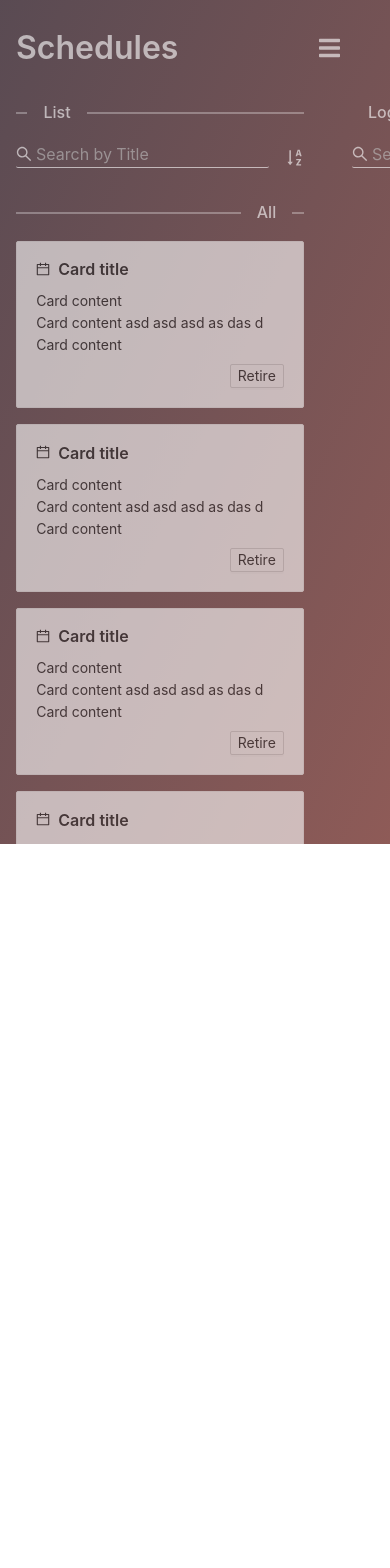
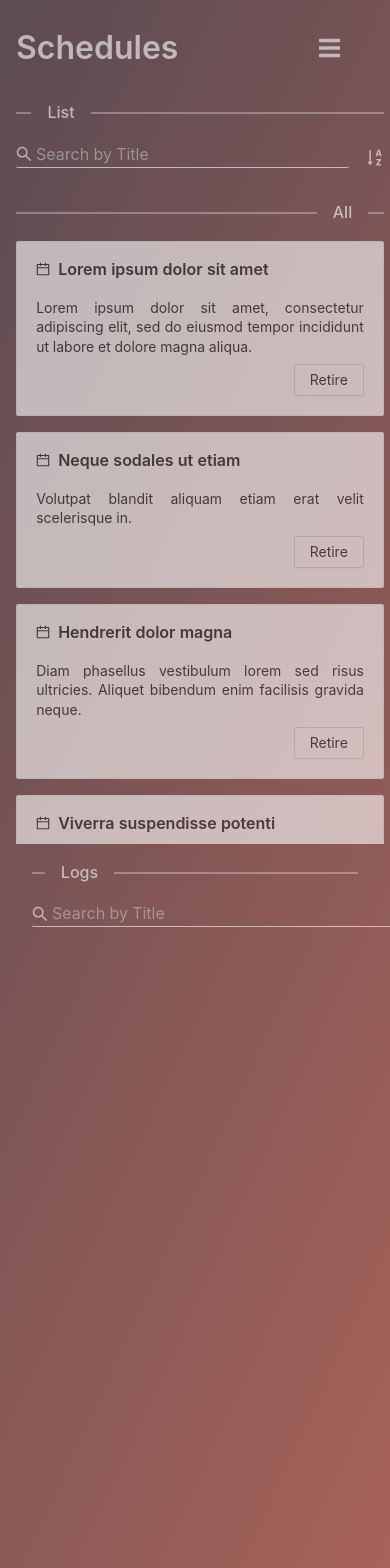
Before and after one commit to TelmoAlexandre/blue_prism_2021, a React (Create React App) app: page / in a window 390 px wide. Shown: the top 1568 px of the page. Before the commit the page ends 844 px from the top, so only its background shows below. Built offline with nearby package versions, Linux system fonts and the light colour scheme; data requests are answered from the project's data file.

Commit message:
Implemented schedule API requests. Optimized CSS for mobile.

```diff
--- a/data/db.json
+++ b/data/db.json
@@ -3,47 +3,56 @@
     {
       "id": 1,
       "title": "Lorem ipsum dolor sit amet",
-      "description": "Lorem ipsum dolor sit amet, consectetur adipiscing elit, sed do eiusmod tempor incididunt ut labore et dolore magna aliqua."
+      "description": "Lorem ipsum dolor sit amet, consectetur adipiscing elit, sed do eiusmod tempor incididunt ut labore et dolore magna aliqua.",
+      "retired": false
     },
     {
       "id": 2,
       "title": "Neque sodales ut etiam",
-      "description": "Volutpat blandit aliquam etiam erat velit scelerisque in."
+      "description": "Volutpat blandit aliquam etiam erat velit scelerisque in.",
+      "retired": false
     },
     {
       "id": 3,
       "title": "Hendrerit dolor magna",
-      "description": "Diam phasellus vestibulum lorem sed risus ultricies. Aliquet bibendum enim facilisis gravida neque."
+      "description": "Diam phasellus vestibulum lorem sed risus ultricies. Aliquet bibendum enim facilisis gravida neque.",
+      "retired": false
     },
     {
       "id": 4,
       "title": "Viverra suspendisse potenti",
-      "description": "Convallis a cras semper auctor neque vitae. Eleifend quam adipiscing vitae proin."
+      "description": "Convallis a cras semper auctor neque vitae. Eleifend quam adipiscing vitae proin.",
+      "retired": false
     },
     {
       "id": 5,
       "title": "Nec sagittis aliquam",
-      "description": "Adipiscing tristique risus nec feugiat in. Adipiscing bibendum est ultricies integer quis."
+      "description": "Adipiscing tristique risus nec feugiat in. Adipiscing bibendum est ultricies integer quis.",
+      "retired": false
     },
     {
       "id": 6,
       "title": "Aliquam sem fringilla",
-      "description": "Morbi quis commodo odio aenean sed adipiscing diam donec adipiscing."
+      "description": "Morbi quis commodo odio aenean sed adipiscing diam donec adipiscing.",
+      "retired": false
     },
     {
       "id": 7,
       "title": "Lorem mollis aliquam",
-      "description": "Sed id semper risus in. Cursus turpis massa tincidunt dui ut ornare."
+      "description": "Sed id semper risus in. Cursus turpis massa tincidunt dui ut ornare.",
+      "retired": false
     },
     {
       "id": 8,
       "title": "Augue lacus viverra vitae",
-      "description": "Placerat in egestas erat imperdiet sed euismod."
+      "description": "Placerat in egestas erat imperdiet sed euismod.",
+      "retired": false
     },
     {
       "id": 9,
       "title": "Ligula ullamcorper malesuada",
-      "description": "Amet purus gravida quis blandit turpis cursus in."
+      "description": "Amet purus gravida quis blandit turpis cursus in.",
+      "retired": false
     }
   ]
 }
--- a/package.json
+++ b/package.json
@@ -15,6 +15,7 @@
     "@types/react": "^17.0.10",
     "@types/react-dom": "^17.0.7",
     "antd": "^4.16.2",
+    "lodash": "^4.17.21",
     "node-sass": "^6.0.0",
     "react": "^17.0.2",
     "react-dom": "^17.0.2",
@@ -73,6 +74,7 @@
     "useTabs": false
   },
   "devDependencies": {
+    "@types/lodash": "^4.14.170",
     "@webpack-cli/generators": "^2.2.0",
     "concurrently": "^6.2.0",
     "json-server": "^0.16.3",
--- a/src/components/ScheduleCardsSider/ScheduleCardsList/ScheduleCard/RetireButton/index.tsx
+++ b/src/components/ScheduleCardsSider/ScheduleCardsList/ScheduleCard/RetireButton/index.tsx
@@ -3,6 +3,7 @@ import React from "react";
 import styles from "./styles.module.scss";
 
 interface IProps {
+  retired: boolean | undefined;
   handleRetire(event: React.MouseEvent<HTMLElement, MouseEvent> | undefined): void;
 }
 
@@ -23,7 +24,7 @@ export default function RetireButton({ handleRetire }: IProps) {
         okText="Yes"
         cancelText="No"
       >
-        <Button type="default" size="small" onClick={handleRetire}>
+        <Button type="default" size="middle" onClick={handleRetire}>
           Retire
         </Button>
       </Popconfirm>
--- a/src/components/ScheduleCardsSider/ScheduleCardsList/ScheduleCard/index.tsx
+++ b/src/components/ScheduleCardsSider/ScheduleCardsList/ScheduleCard/index.tsx
@@ -1,16 +1,18 @@
 import { CalendarOutlined, SettingOutlined } from "@ant-design/icons";
 import { Button, Card, Divider, Skeleton } from "antd";
 import React from "react";
+import { ISchedule } from "../../../../types/ISchedule";
 import RetireButton from "./RetireButton";
 import styles from "./styles.module.scss";
 
 interface IProps {
-  loading: boolean;
+  schedule?: ISchedule | undefined;
+  loading?: boolean;
 }
 
 const { Meta } = Card;
 
-export default function ScheduleCard({ loading }: IProps) {
+export default function ScheduleCard({ schedule, loading }: IProps) {
   const onClickCard = () => {
     alert("TODO");
   };
@@ -30,14 +32,12 @@ export default function ScheduleCard({ loading }: IProps) {
       style={{ width: "100%" }}
       hoverable
     >
-      <Skeleton loading={loading} avatar active>
-        <Meta className={styles.meta} avatar={<CalendarOutlined />} title="Card title" />
-        <p>Card content</p>
-        <p>Card content asd asd asd as das d</p>
-        <p>Card content</p>
+      <Skeleton loading={loading || schedule === undefined} avatar active>
+        <Meta className={styles.meta} avatar={<CalendarOutlined />} title={schedule?.title} />
+        <p className={styles.description}>{schedule?.description}</p>
 
         <div className={styles.footer}>
-          <RetireButton handleRetire={handleRetire} />
+          <RetireButton retired={schedule?.retired} handleRetire={handleRetire} />
         </div>
       </Skeleton>
     </Card>
--- a/src/components/ScheduleCardsSider/ScheduleCardsList/ScheduleCard/styles.module.scss
+++ b/src/components/ScheduleCardsSider/ScheduleCardsList/ScheduleCard/styles.module.scss
@@ -4,7 +4,7 @@
   }
 
   .meta {
-    margin-bottom: 0.5rem;
+    margin-bottom: 1rem;
 
     :global {
       .ant-card-meta-avatar {
@@ -17,6 +17,13 @@
     }
   }
 
+  .description {
+    width: "90%";
+    text-align: justify;
+    text-justify: inter-word;
+    line-height: 1.2rem;
+  }
+
   .footer {
     margin-top: 0.5rem;
     display: flex;
--- a/src/components/ScheduleCardsSider/ScheduleCardsList/index.tsx
+++ b/src/components/ScheduleCardsSider/ScheduleCardsList/index.tsx
@@ -1,21 +1,21 @@
+import _ from "lodash";
 import React, { useEffect, useState } from "react";
+import { ISchedule } from "../../../types/ISchedule";
 import ScheduleCard from "./ScheduleCard";
 
-interface IProps {}
+interface IProps {
+  schedules: ISchedule[] | undefined;
+  loading?: boolean;
+}
 
-export default function ScheduleCardsList({}: IProps) {
-  const [cardsLoading, setCardsLoading] = useState(true);
+export default function ScheduleCardsList({ schedules, loading }: IProps) {
+  const getDummySkeletonLoading = () => _.times(5, () => <ScheduleCard schedule={undefined} />);
 
-  useEffect(() => {
-    setCardsLoading(false);
-  }, []);
-
-  const test = [0, 0, 0, 0, 0];
   return (
     <>
-      {test.map(i => (
-        <ScheduleCard loading={cardsLoading} />
-      ))}
+      {schedules !== undefined
+        ? schedules?.map(schedule => <ScheduleCard schedule={schedule} loading={loading} />)
+        : getDummySkeletonLoading()}
     </>
   );
 }
--- a/src/components/ScheduleCardsSider/hooks/useScheduleApi.ts
+++ b/src/components/ScheduleCardsSider/hooks/useScheduleApi.ts
@@ -1,3 +1,4 @@
+import { useState } from "react";
 import { useAppDispatcher, useAppSelector } from "../../../hooks";
 import { updateSchedules } from "../../../store/ScheduleStore/ScheduleStore";
 import { ISchedule } from "../../../types/ISchedule";
@@ -6,21 +7,26 @@ import { getUrl, showGenericErrorFeedback } from "../../../utils";
 interface IUseScheduleApi {
   schedules: ISchedule[] | undefined;
   getSchedules(): Promise<void>;
+  loading: boolean;
 }
 
 export const useScheduleApi = (): IUseScheduleApi => {
   const dispatch = useAppDispatcher();
   const { schedules } = useAppSelector(state => state.scheduleStore);
+  const [loading, setLoading] = useState(false);
 
   // This allows the component who uses this custom hook
   // to have absolute control of when, where and how many times
   // the API fetch occurs.
   const getSchedules = async (): Promise<void> => {
+    setLoading(true);
     const resp = await fetchSchedules();
+    setLoading(false);
+
     dispatch(updateSchedules(resp));
   };
 
-  return { schedules, getSchedules };
+  return { schedules, getSchedules, loading };
 };
 
 const fetchSchedules = async (): Promise<ISchedule[] | undefined> => {
@@ -36,5 +42,5 @@ const fetchSchedules = async (): Promise<ISchedule[] | undefined> => {
     showGenericErrorFeedback();
   }
 
-  return undefined;
+  return [];
 };
--- a/src/components/ScheduleCardsSider/index.tsx
+++ b/src/components/ScheduleCardsSider/index.tsx
@@ -1,13 +1,20 @@
 import { Divider } from "antd";
-import React from "react";
+import React, { useEffect } from "react";
 import Search from "../../shared/Search";
 import { SortType } from "../../shared/Sorter";
+import { useScheduleApi } from "./hooks/useScheduleApi";
 import ScheduleCardsList from "./ScheduleCardsList";
 import styles from "./styles.module.scss";
 
 interface IProps {}
 
 export default function ScheduleCardsSider({}: IProps) {
+  const { schedules, getSchedules, loading } = useScheduleApi();
+
+  useEffect(() => {
+    getSchedules();
+  }, []);
+
   const handleSort = (type: SortType) => {
     alert("TODO");
   };
@@ -20,8 +27,9 @@ export default function ScheduleCardsSider({}: IProps) {
     <div className={styles.container}>
       <Divider orientation="left">List</Divider>
       <Search onSearch={onSearch} handleSort={handleSort} />
+
       <Divider orientation="right">All</Divider>
-      <ScheduleCardsList />
+      <ScheduleCardsList schedules={schedules} loading={loading} />
     </div>
   );
 }
--- a/src/components/ScheduleCardsSider/styles.module.scss
+++ b/src/components/ScheduleCardsSider/styles.module.scss
@@ -3,8 +3,8 @@
   flex-direction: column;
   justify-content: space-around;
   padding: 0 1rem;
-  width: 20vw;
-  min-width: 20rem;
+  max-width: 24rem;
+  min-width: 24rem;
 
   > div {
     margin-bottom: 1rem;
@@ -13,3 +13,11 @@
     margin: 0;
   }
 }
+
+@media (max-width: 850px) {
+  .container {
+    max-width: none;
+    min-width: none;
+    width: 100%;
+  }
+}
--- a/src/pages/Scheduler/index.tsx
+++ b/src/pages/Scheduler/index.tsx
@@ -15,14 +15,14 @@ export default function SchedulerPage({}: IProps) {
         <CustomHeader />
       </Header>
       <Content>
-        <Layout>
-          <Sider className={styles.sider}>
+        <div className={styles.content}>
+          <div className={styles.schedules}>
             <ScheduleCardsSider />
-          </Sider>
-          <Content className={styles.content}>
+          </div>
+          <div className={styles.logs}>
             <ScheduleLogsContent />
-          </Content>
-        </Layout>
+          </div>
+        </div>
       </Content>
     </Layout>
   );
--- a/src/pages/Scheduler/styles.module.scss
+++ b/src/pages/Scheduler/styles.module.scss
@@ -4,18 +4,28 @@
   padding-left: 1rem;
 }
 
-.sider {
+.content {
+  display: flex;
+  flex-direction: row;
+
+  .schedules {
+    min-width: 25rem;
     height: 90vh;
     overflow-y: auto;
     overflow-x: hidden;
     background: none;
-  width: auto !important;
-  max-width: none !important;
-  flex: none !important;
   }
 
-.content {
+  .logs {
     height: 90vh;
+    width: 100%;
     overflow-y: auto;
     overflow-x: hidden;
   }
+}
+
+@media (max-width: 850px) {
+  .content {
+    flex-direction: column;
+  }
+}
--- a/src/types/ISchedule.ts
+++ b/src/types/ISchedule.ts
@@ -2,4 +2,5 @@ export interface ISchedule {
   id: number | undefined;
   title: string | undefined;
   description: string | undefined;
+  retired: boolean | undefined;
 }
```
Also changed, not shown: 1 other file (tests, documents, lock files or other folders). Lines whose indentation alone changed are shown as unchanged.
